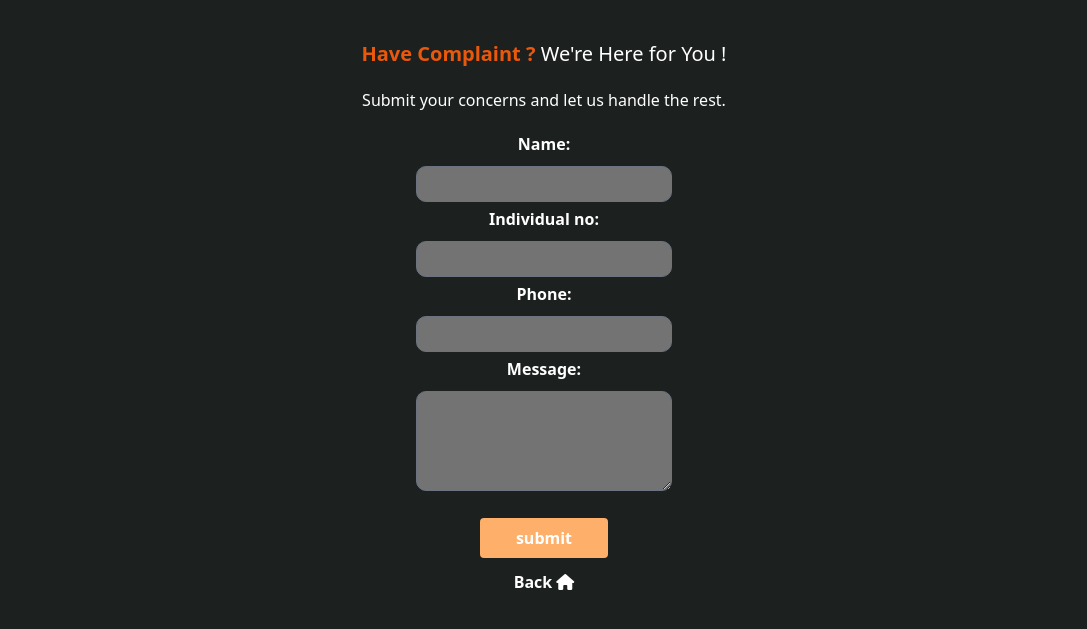
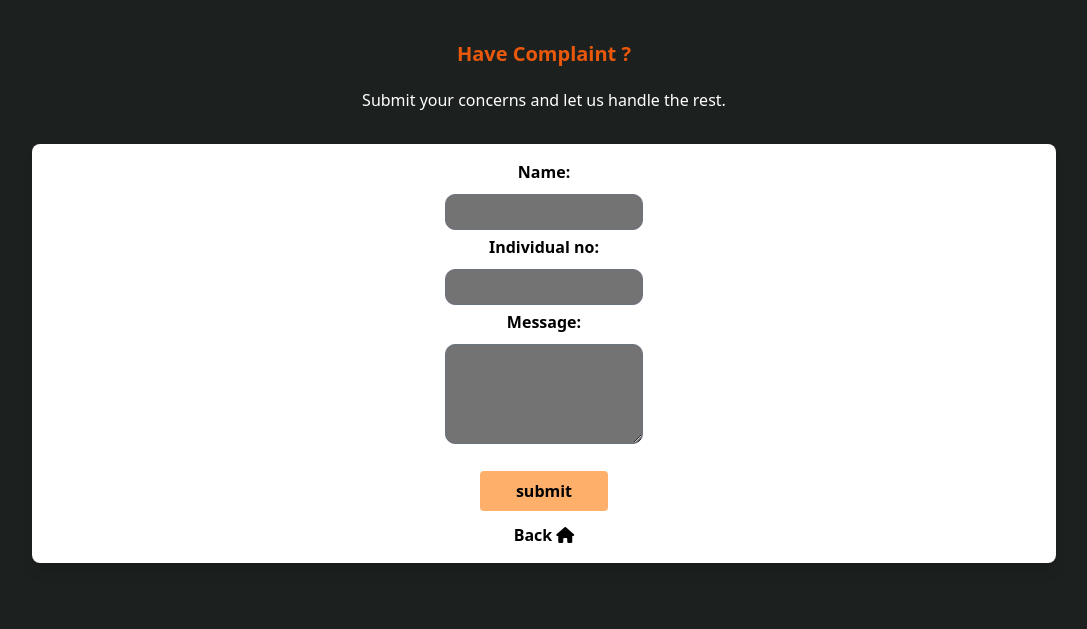
Before and after one commit to kukuabassanimeri/track_my_docs, a Django app: page /complaint/ in a window 1280 px wide. Shown: the top 629 px of the page, without its empty margins (96-1183 px from the left). Run offline with Django 4.2, Linux system fonts and the light colour scheme; some libraries are stand-ins or nearby versions.

Commit message:
Styled the services

```diff
--- a/TrackMyDocs/track_my_docs/forms.py
+++ b/TrackMyDocs/track_my_docs/forms.py
@@ -17,7 +17,7 @@ class LoginForm(forms.Form):
     password = forms.CharField( widget=forms.PasswordInput)
 
 
-#TrackMyDocs user contact us form
+#TrackMyDocs user complaint form
 class UserComplaintForm(forms.ModelForm):
     class Meta:
         model = UserComplaintForm
@@ -27,7 +27,7 @@ class UserComplaintForm(forms.ModelForm):
 class NewIDApplicationModelForm(forms.ModelForm):
     class Meta:
         model = NewIDApplicationModelForm
-        fields = ['individual_no', 'name', 'nationality', 'manifest', 'headshot', 'fingerprint' ]
+        fields = [ 'name', 'manifest', 'headshot', 'fingerprint' ]
 
 #TrackMyDocs user ID status correction
 class StatusCorrectionModelForm(forms.ModelForm):
--- a/TrackMyDocs/track_my_docs/models.py
+++ b/TrackMyDocs/track_my_docs/models.py
@@ -7,7 +7,6 @@ from django.contrib.auth.models import User
 class UserComplaintForm(models.Model):
     name = models.CharField(max_length=100)
     individual_no = models.IntegerField()
-    phone = models.IntegerField()
     message = models.TextField()
 
     def __str__(self):
@@ -23,15 +22,14 @@ class UserProfile(models.Model):
 
 #TracKMyDocus user new ID application
 class NewIDApplicationModelForm(models.Model):
-    individual_no = models.IntegerField()
     name = models.CharField(max_length=100)
-    nationality = models.CharField(max_length=50)
     manifest = models.ImageField(default='default.jpg', upload_to='profile_pics')
     headshot = models.ImageField(default='default.jpg', upload_to='profile_pics')
     fingerprint = models.ImageField(default='default.jpg', upload_to='profile_pics')
 
     def __str__(self):
         return self.name
+
 #TrackMyDocs users ID status correction
 class StatusCorrectionModelForm(models.Model):
     user_name = models.CharField(max_length=50)
--- a/TrackMyDocs/track_my_docs/templates/registration/login.html
+++ b/TrackMyDocs/track_my_docs/templates/registration/login.html
@@ -27,7 +27,7 @@
             <span>Your go-to platform for tracking your ID status.</span>
         </p>
         <div class="flex items-center justify-center text-black pt-3">
-            <div class="bg-white max-w-md w-full shadow-lg rounded-lg p-4">
+            <div class="bg-white max-w-xl w-full shadow-lg rounded-lg p-4">
                 <form action="" method="POST" class="login text-center">
                     {% csrf_token %}
                     {{ form.as_p }}
--- a/TrackMyDocs/track_my_docs/templates/track_my_docs/base.html
+++ b/TrackMyDocs/track_my_docs/templates/track_my_docs/base.html
@@ -37,9 +37,9 @@
                     class="h-20 pt-4 pb-4 rounded-full"> -->
             </li>
 
-            <li class="animate-pulse navlinks hover:text-orange-600"><a href="{% url 'track_my_docs:home' %}">Home</a></li>
-            <li class="animate-pulse navlinks hover:text-orange-600"><a href="#">Profile</a></li>
-            <li class="animate-pulse navlinks hover:text-orange-600"><a href="{% url 'track_my_docs:user-logout' %}"
+            <li class="hover:text-orange-600"><a href="{% url 'track_my_docs:home' %}">Home</a></li>
+            <li class="hover:text-orange-600"><a href="#">Profile</a></li>
+            <li class="hover:text-orange-600"><a href="{% url 'track_my_docs:user-logout' %}"
                     class="logout">Log Out</a></li>
 
         </ul>
--- a/TrackMyDocs/track_my_docs/templates/track_my_docs/complaint.html
+++ b/TrackMyDocs/track_my_docs/templates/track_my_docs/complaint.html
@@ -18,28 +18,34 @@
     <script src="https://kit.fontawesome.com/a076d05399.js" crossorigin="anonymous"></script>
 
 </head>
+
 <body class="bg-[#1C2120] text-[#FFFFFF] pt-10">
 
-    <h1 class="text-xl text-center pb-5"><span class=" font-bold text-orange-600">Have Complaint ?</span> We're Here for
-        You !</h1>
+    <h1 class="text-xl text-center pb-5 font-bold text-orange-600">Have Complaint ?</h1>
     <p class="text-center pb-5">Submit your concerns and let us handle the rest. </p>
+
+    <div class="flex items-center justify-center text-black pt-3">
+        <div class="bg-white max-w-5xl w-full shadow-lg rounded-lg p-4">
             <form action="" method="POST" class="complaint text-center">
                 {% csrf_token %}
 
                 {% if message %}
 
-        <p class="text-blue-600">{{ message }}</p>
+                <p class="text-blue-600 py-2">{{ message }}</p>
                 {% endif %}
 
                 {{ complaint_form.as_p }}
                 <p>
-            <input type="submit" value="submit" class="bg-[#FEB06A] w-32 h-10 rounded cursor-pointer mt-4 font-bold">
+                    <input type="submit" value="submit"
+                        class="bg-[#FEB06A] w-32 h-10 rounded cursor-pointer mt-4 font-bold">
                 </p>
                 <p class="pt-3 font-bold">
 
                     <a href="{% url 'track_my_docs:home' %}">Back <i class="fa-solid fa-house"></i></a>
                 </p>
             </form>
+        </div>
+    </div>
 
 </body>
 
--- a/TrackMyDocs/track_my_docs/templates/track_my_docs/home.html
+++ b/TrackMyDocs/track_my_docs/templates/track_my_docs/home.html
@@ -20,7 +20,7 @@
 <p class="text-center pb-3">Your all-in-one digital platform for tracking your ID status. </p>
 
 <!--Our services-->
-<div class="grid gap-8 grid-cols-1 pt-10 md:grid-cols-2 lg:grid-cols-2 mx-auto max-w-3xl">
+<div class="grid gap-8 grid-cols-1 pt-5 md:grid-cols-2 lg:grid-cols-2 mx-auto max-w-3xl">
     <!-- New Application -->
     <a href="{% url 'track_my_docs:new-id-application' %}">
         <div
@@ -58,5 +58,4 @@
     </a>
 
 </div>
-</div>
 {% endblock content %}
--- a/TrackMyDocs/track_my_docs/views.py
+++ b/TrackMyDocs/track_my_docs/views.py
@@ -34,7 +34,7 @@ def Complaint(request):
         complaint_form = UserComplaintForm(request.POST)
         if complaint_form.is_valid():
             complaint_form.save()
-            request.session['message'] = "Your request has been received, we will get back to you soon"
+            request.session['message'] = "Your complaint is received and it is being reviewed"
 
             return redirect(request.path)
     else:
@@ -56,7 +56,7 @@ def new_id_application(request):
         form = NewIDApplicationModelForm(request.POST, request.FILES)
         if form.is_valid():
             form.save()
-            messages.success(request, 'Your application has been received. We will get back to you shortly.')
+            messages.success(request, 'Your application has been received and it is being processed.')
             return redirect('track_my_docs:new-id-application')
     else:
         form = NewIDApplicationModelForm()
@@ -83,7 +83,7 @@ def lost_id_reapplication(request):
         lost_form = LostIDReapplicationModelForm(request.POST, request.FILES)
         if lost_form.is_valid():
             lost_form.save()
-            messages.success(request, 'Your reapplication was successful. It is now under review, thanks')
+            messages.success(request, 'Your re-application is received and it is under review')
             return redirect('track_my_docs:lost-id-reapplication')
     else:
         lost_form = LostIDReapplicationModelForm()
```
Also changed, not shown: TrackMyDocs/track_my_docs/static/track_my_docs/lost_id_reapplication.css (+4 -4 lines), TrackMyDocs/track_my_docs/templates/track_my_docs/lost_id_reapplication.html (+11 -3 lines), TrackMyDocs/track_my_docs/templates/track_my_docs/new_id_application_form.html (+7 -3 lines), TrackMyDocs/db.sqlite3, TrackMyDocs/track_my_docs/migrations/0011_remove_usercomplaintform_phone.py (added), TrackMyDocs/track_my_docs/migrations/0012_remove_newidapplicationmodelform_individual_no_and_more.py (added). Lines whose indentation alone changed are shown as unchanged.
